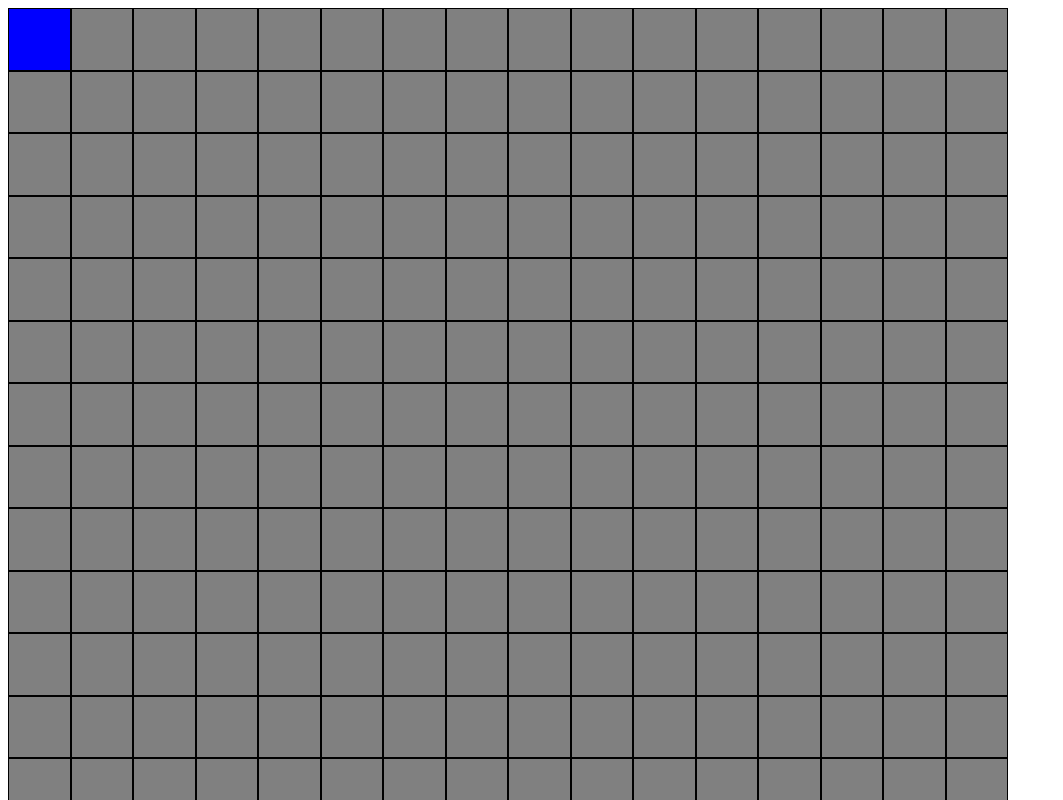
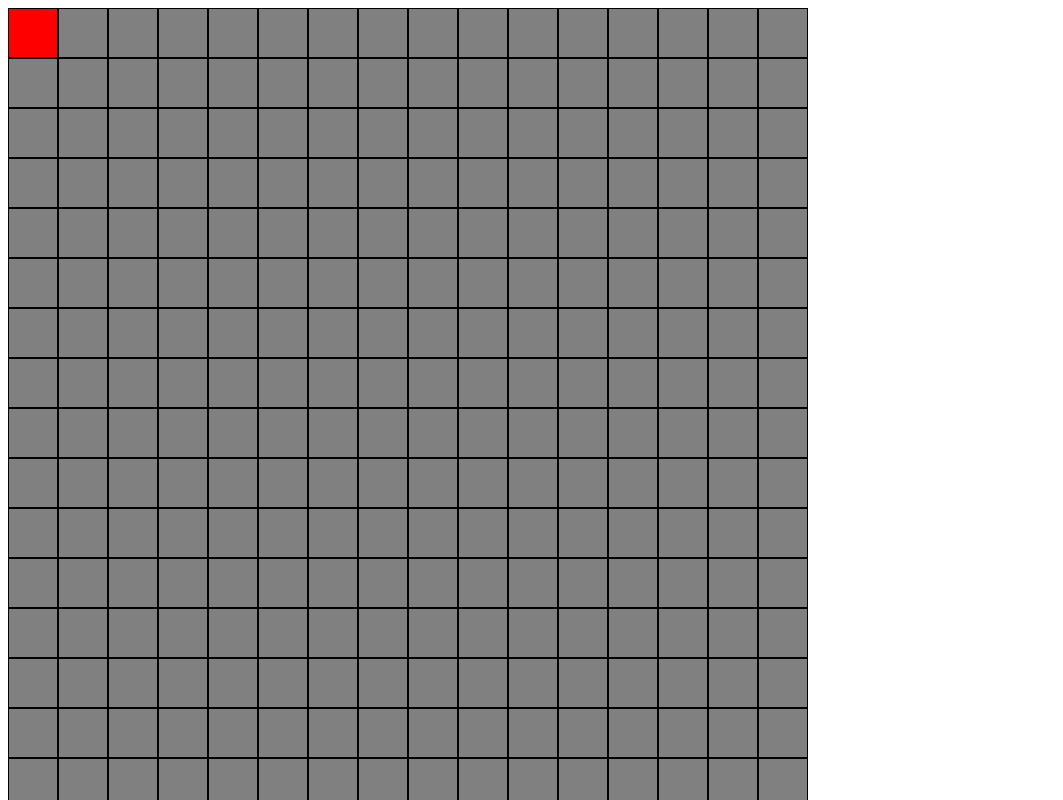
Before and after one commit to Averageasd/odin-etch-a-sketch, a plain HTML site: page index.html in a window 1280 px wide. Both pictures are taken after a click on the element 39 px from the left and 39 px from the top of the page. Shown: the top 800 px of the page, without its empty margins (0-1063 px from the left). Drawn offline with Linux system fonts and the light colour scheme.

Commit message:
add features that allow user to start/stop drawing the grids. grids change color on hover

```diff
--- a/app.js
+++ b/app.js
@@ -1,23 +1,50 @@
 const gridContainer = document.querySelector('.grid-container');
 let boardSize = 16;
 let gridSize = gridContainer.offsetWidth/boardSize-2;
+let isDrawing = false;
+console.log(gridContainer.offsetWidth);
 console.log(gridSize);
 
 function setUpBoard(){
-    for (let i = 0; i<boardSize;i++){
+    for (let i = 0;i<boardSize;i++){
         const gridRow = document.createElement('div');
         gridRow.classList.add('grid-row');
         for (let j = 0;j<boardSize;j++){
             const cell = document.createElement('div');
-            cell.style.cssText = `width:${gridSize}px;height:${gridSize}px;border:1px black solid;background:gray`;
-            cell.addEventListener('click',()=>{
-                cell.style.background='blue';
-            });
+            cell.style.cssText = `width:${gridSize}px;height:${gridSize}px;border:1px black solid;background:gray;`;
             gridRow.appendChild(cell);
         }
         gridContainer.appendChild(gridRow);
+
+    }
+}
+
+function addHoverCellFeature(){
+    for (let i = 0; i<boardSize;i++){
+        const cellRowContainer = gridContainer.children[i];
+        const cells = cellRowContainer.children;
+        console.log(cells);
+        for (let j = 0; j<cells.length;j++){
+            cells[j].addEventListener('mouseover',()=>{
+                if (isDrawing){
+                    cells[j].style.background = 'red';
+                }
+
+            });
+            cells[j].addEventListener('click',()=>{
+                cells[j].style.background = 'red';
+                if (isDrawing){
+                    isDrawing = false;
+                }
+                else{
+                    isDrawing = true;
+                }
+            });
+        }
     }
 }
 
 
+
 setUpBoard();
+addHoverCellFeature();
--- a/style.css
+++ b/style.css
@@ -1,13 +1,8 @@
 .grid-container{
-    width: 1000px;
-    height: 1000px;
+    width: 800px;
+    height: 800px;
 }
 
 .grid-row{
-    display: inline-block;
+    display: flex;
 }
-
-.cell{
-    background-color: mediumaquamarine;
-    border: 1px solid black;
-}
```
